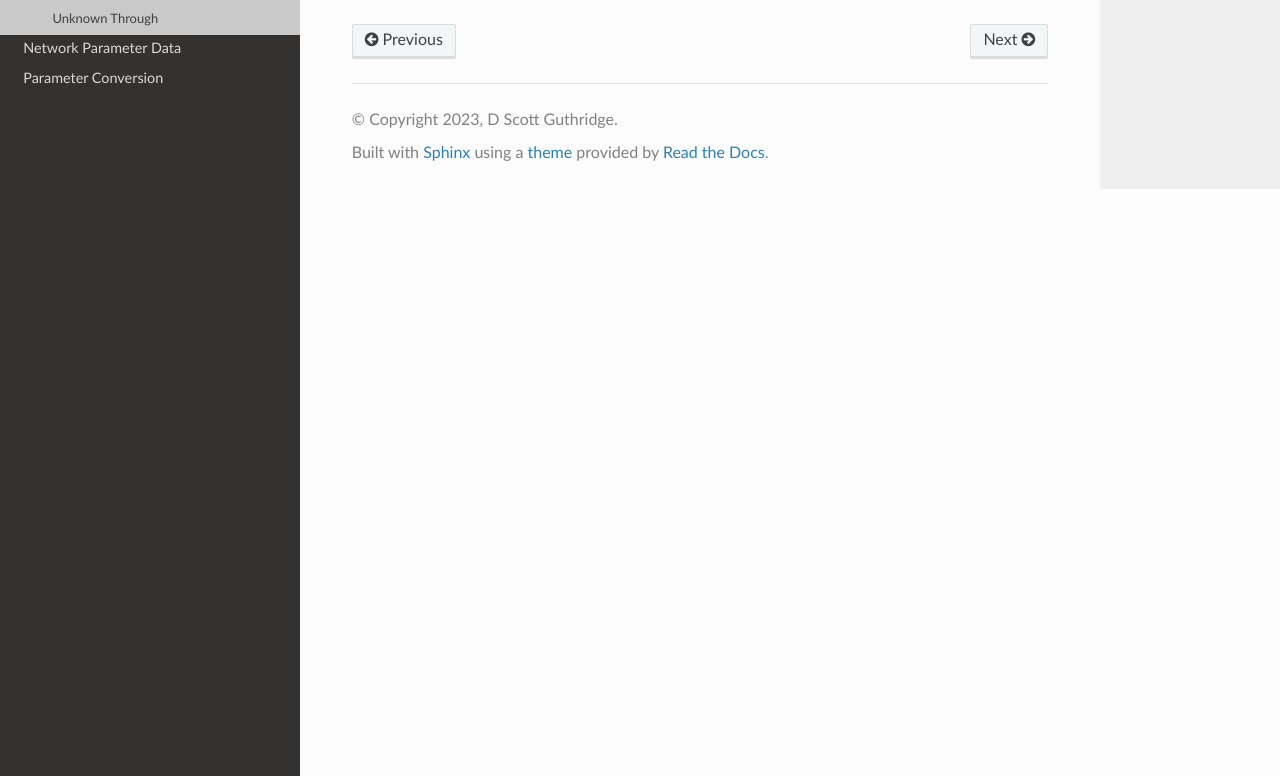
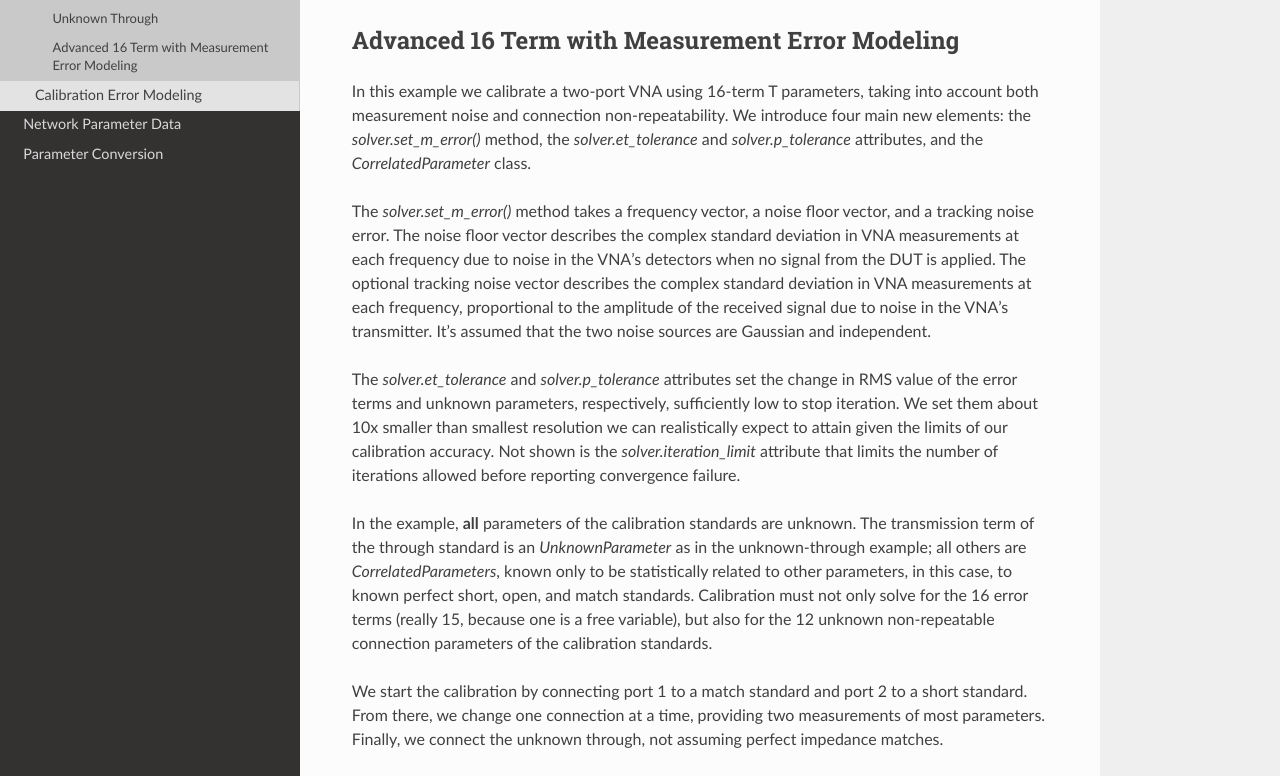
Before and after one commit to scott-guthridge/pylibvna, a Sphinx documentation site: the page built from docs/source/cal-examples.rst, in a window 1280 px wide and 1400 px high, scrolled down 2855 px. Shown: the part 441-1217 px from the top of the window. Built offline with Sphinx 7.4.7 and the Read the Docs theme 2.0.0, drawn with Linux system fonts in a browser that asks for light colours; some of the changed text lies outside the part shown; grey boxes are pictures that could not be loaded.

Commit message:
Document calibration error modeling and add examples
- Add a new document section: Calibration Error Modeling
- Extend random_error_parameters to optionally add measurement noise
- Add error_modeling.py simulation.
- Add new example, T16-EM

```diff
--- a/docs/source/cal-examples.rst
+++ b/docs/source/cal-examples.rst
@@ -120,3 +120,52 @@ Apply the calibration to a device under test.
 
 .. literalinclude:: ../../examples/UT-apply.py
    :language: python
+
+
+Advanced 16 Term with Measurement Error Modeling
+------------------------------------------------
+
+In this example we calibrate a two-port VNA using 16-term
+T parameters, taking into account both measurement noise and
+connection non-repeatability.  We introduce four main new elements:
+the `solver.set_m_error()` method, the `solver.et_tolerance` and
+`solver.p_tolerance` attributes, and the `CorrelatedParameter` class.
+
+The `solver.set_m_error()` method takes a frequency vector, a noise floor
+vector, and a tracking noise error.  The noise floor vector describes the
+complex standard deviation in VNA measurements at each frequency due to
+noise in the VNA's detectors when no signal from the DUT is applied.
+The optional tracking noise vector describes the complex standard
+deviation in VNA measurements at each frequency, proportional to the
+amplitude of the received signal due to noise in the VNA's transmitter.
+It's assumed that the two noise sources are Gaussian and independent.
+
+The `solver.et_tolerance` and `solver.p_tolerance` attributes set
+the change in RMS value of the error terms and unknown parameters,
+respectively, sufficiently low to stop iteration.  We set them about
+10x smaller than smallest resolution we can realistically expect to
+attain given the limits of our calibration accuracy.  Not shown is the
+`solver.iteration_limit` attribute that limits the number of iterations
+allowed before reporting convergence failure.
+
+In the example, **all** parameters of the calibration standards
+are unknown.  The transmission term of the through standard is an
+`UnknownParameter` as in the unknown-through example; all others are
+`CorrelatedParameters`, known only to be statistically related to
+other parameters, in this case, to known perfect short, open, and
+match standards.  Calibration must not only solve for the 16 error terms
+(really 15, because one is a free variable), but also for the 12 unknown
+non-repeatable connection parameters of the calibration standards.
+
+We start the calibration by connecting port 1 to a match standard and
+port 2 to a short standard.  From there, we change one connection at
+a time, providing two measurements of most parameters.  Finally, we
+connect the unknown through, not assuming perfect impedance matches.
+
+.. literalinclude:: ../../examples/T16-EM-calibrate.py
+   :language: python
+
+Apply the calibration to a device under test.
+
+.. literalinclude:: ../../examples/T16-EM-apply.py
+   :language: python
--- a/docs/source/cal-menu.rst
+++ b/docs/source/cal-menu.rst
@@ -8,3 +8,4 @@ Calibration
    cal-model
    cal
    cal-examples
+   cal-error-modeling
```
Also changed, not shown: docs/source/cal-error-modeling.rst (added, +119 -0 lines), docs/source/_static/error-modeling-cdfs.png (added), 6 other files.
